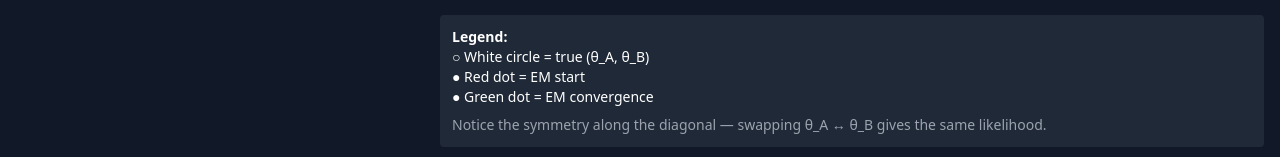
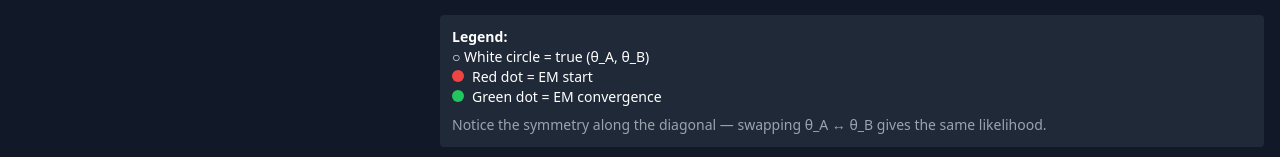
Before and after one commit to julianrdcosta/two-coin-em, a Next.js app: page / in a window 1280 px wide. Shown: the part 642-799 px from the top of the page. Built offline with nearby package versions, Linux system fonts and the light colour scheme.

Commit message:
Made legend nice.

```diff
--- a/app/page.js
+++ b/app/page.js
@@ -277,24 +277,21 @@ export default function Home() {
       });
       ctx.stroke();
 
-      // Start point
+      // Start point - red dot
       const startX = ((emPath[0].a - 0.01) / 0.98) * plotSize;
       const startY = plotSize - ((emPath[0].b - 0.01) / 0.98) * plotSize;
       ctx.fillStyle = '#ff4444';
       ctx.beginPath();
-      ctx.arc(startX, startY, 5, 0, 2 * Math.PI);
+      ctx.arc(startX, startY, 6, 0, 2 * Math.PI);
       ctx.fill();
 
-      // End point
+      // End point - green dot
       const endX = ((emPath[emPath.length - 1].a - 0.01) / 0.98) * plotSize;
       const endY = plotSize - ((emPath[emPath.length - 1].b - 0.01) / 0.98) * plotSize;
       ctx.fillStyle = '#44ff44';
-      ctx.strokeStyle = 'white';
-      ctx.lineWidth = 2;
       ctx.beginPath();
       ctx.arc(endX, endY, 6, 0, 2 * Math.PI);
       ctx.fill();
-      ctx.stroke();
     }
   }, [surface, trueTheta_A, trueTheta_B, showEMPath, emPath, resolution]);
 
@@ -438,8 +435,14 @@ export default function Home() {
           <div className="p-3 bg-gray-800 rounded text-sm">
             <p className="font-semibold">Legend:</p>
             <p>○ White circle = true (θ_A, θ_B)</p>
-            <p>● Red dot = EM start</p>
-            <p>● Green dot = EM convergence</p>
+            <p>
+              <span className="inline-block w-3 h-3 rounded-full bg-red-500 mr-2"></span>
+              Red dot = EM start
+            </p>
+            <p>
+              <span className="inline-block w-3 h-3 rounded-full bg-green-500 mr-2"></span>
+              Green dot = EM convergence
+            </p>
             <p className="mt-2 text-gray-400">
               Notice the symmetry along the diagonal — swapping θ_A ↔ θ_B gives the same likelihood.
             </p>
```
